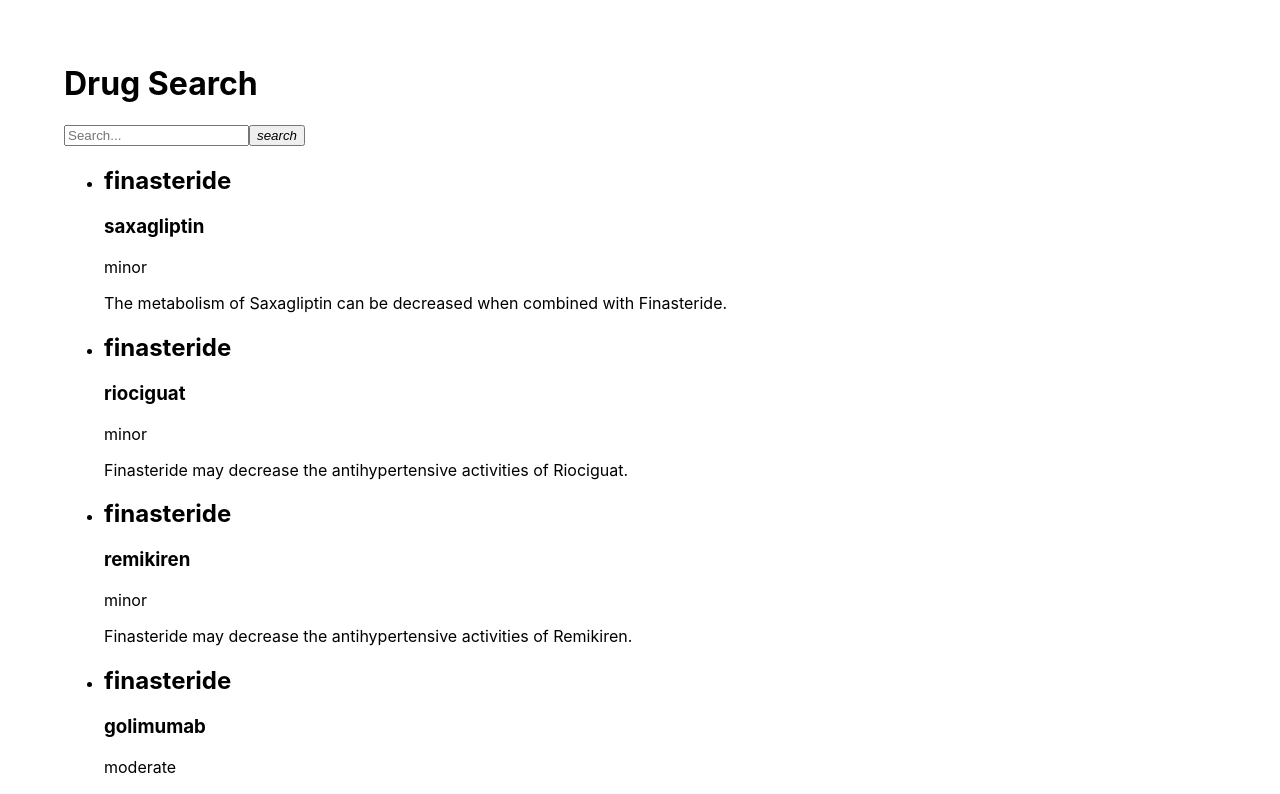
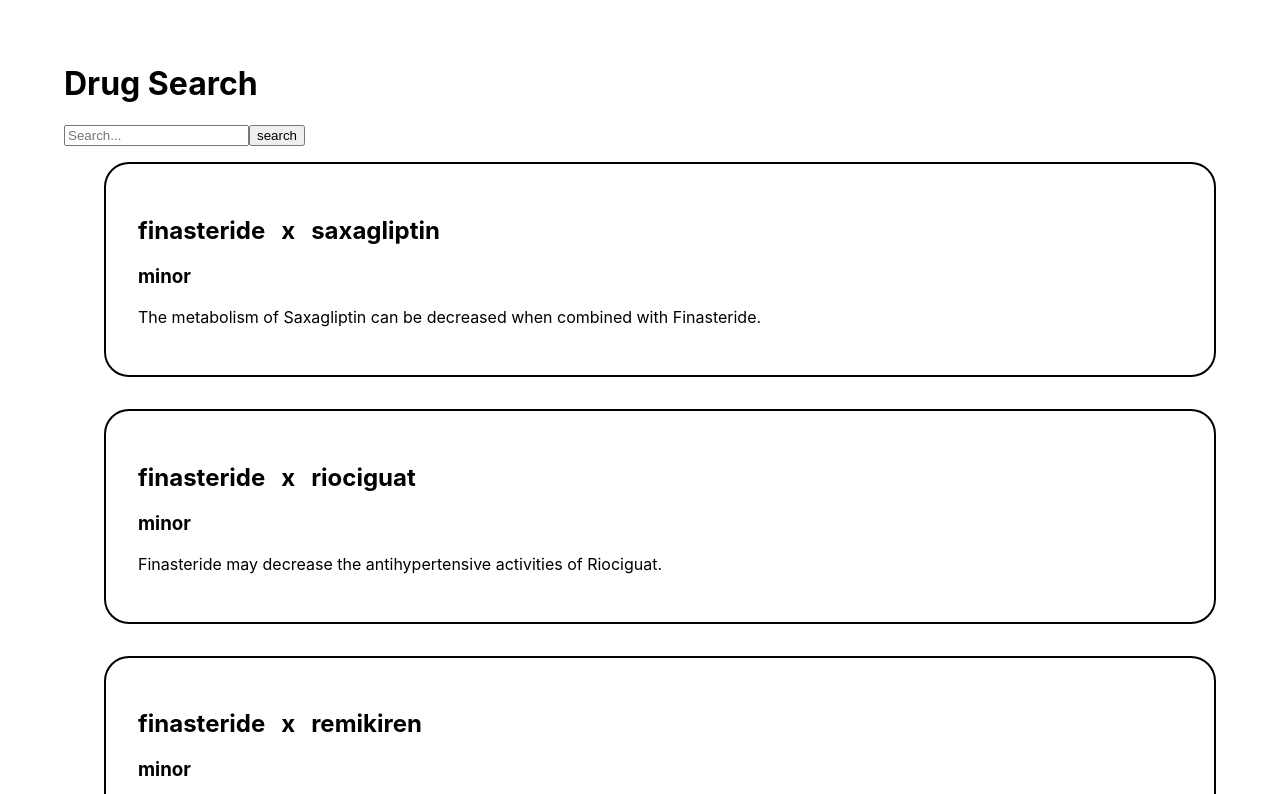
Before and after one commit to masonaviles/drug-search, a React (Create React App) app: page / in a window 1280 px wide. Shown: the top 794 px of the page. Built offline with nearby package versions, Linux system fonts and the light colour scheme.

Commit message:
add a good state, searchfield changing state, just need to take state to filter

```diff
--- a/src/App.js
+++ b/src/App.js
@@ -3,7 +3,8 @@ import SearchForm from './SearchForm';
 
 
 function App() {
-  const [data, setData] = useState([])
+  const [data, setData] = useState([]);
+  const [query, setQuery] = useState('finasteride');
 
   useEffect(() => {
 		fetch('/data.json')
@@ -14,23 +15,30 @@ function App() {
 	}, []);
 
   console.log('data from state: ', data);
+  console.log('query from state: ', query);
 
-  const testSearch = data.filter(word => word.drugs.includes('finasteride'));
+  let testSearch = data.filter(word => word.drugs.includes('finasteride'));
 
-  //console.log('sample search', testSearch[0].drugs[0]);
+  const performSearch = (value) => setQuery(value);
+
+  console.log('testSearch: ', testSearch);
+  console.log('performSearch: ', performSearch);
 
   return (
     <div className="App">
         <h1>Drug Search</h1>
         <div>
-          <SearchForm/>
+          <SearchForm onSearch={performSearch}/>
         </div>
         <ul>
         {testSearch.map((interactions) => (
-          <li>
-            <h2>{interactions.drugs[0]}</h2>
-            <h3>{interactions.drugs[1]}</h3>
-            <p>{interactions.severity}</p>
+          <li key={Math.floor(Math.random()*1000000)}>
+            <h2>
+              <span>{interactions.drugs[0]}</span>
+              <span>x</span>
+              <span>{interactions.drugs[1]}</span>
+            </h2>
+            <h3>{interactions.severity}</h3>
             <p>{interactions.description}</p>
           </li>
         ))}
--- a/src/SearchForm.js
+++ b/src/SearchForm.js
@@ -1,6 +1,7 @@
 import React, { useState } from 'react';
 
 function SearchForm(props) {
+
   const [searchText, setSearchText] = useState('');
 
   const onSearchChange = (e) => setSearchText(e.target.value);
@@ -11,6 +12,8 @@ function SearchForm(props) {
     e.currentTarget.reset();
   }
 
+  console.log("search text: ", searchText);
+
   return (
     <form className="search-form" onSubmit={handleSubmit}>
       {/* <label className="is-hidden" htmlFor="search">Search</label> */}
@@ -19,7 +22,7 @@ function SearchForm(props) {
         name="search"
         placeholder="Search..."
       />
-      <button type="submit" id="submit" className="search-button"><i className="material-icons icn-search">search</i></button>
+      <button type="submit" id="submit" className="search-button">search</button>
     </form>
   );
 }
--- a/src/index.css
+++ b/src/index.css
@@ -11,3 +11,18 @@ code {
   font-family: source-code-pro, Menlo, Monaco, Consolas, 'Courier New',
     monospace;
 }
+
+h2 span {
+  margin-right: 1rem;
+}
+h2 span:nth-child(3) {
+  margin-right: 0rem;
+}
+
+ul li {
+  list-style-type: none;
+  border: 2px solid black;
+  margin-bottom: 2rem;
+  border-radius: 25px;
+  padding: 2rem;
+}
```
